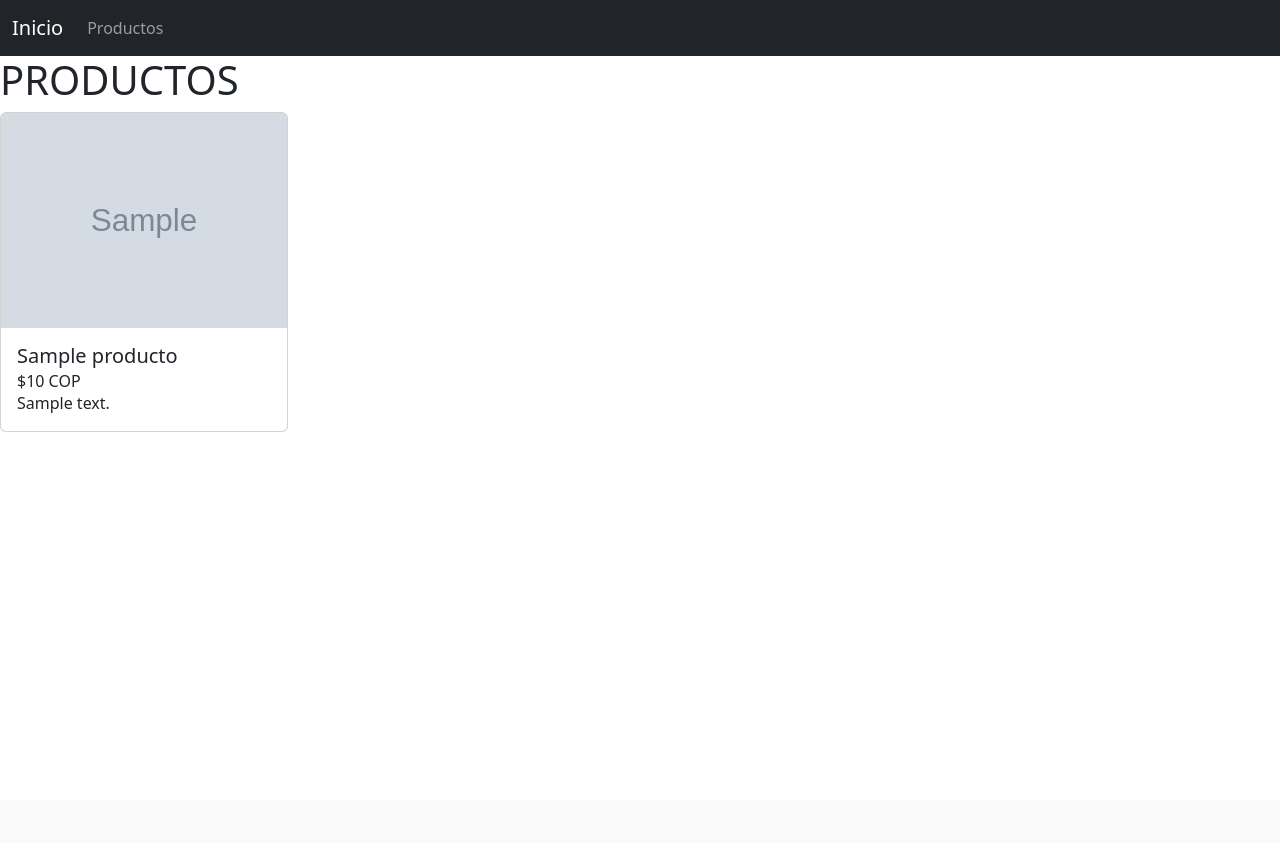
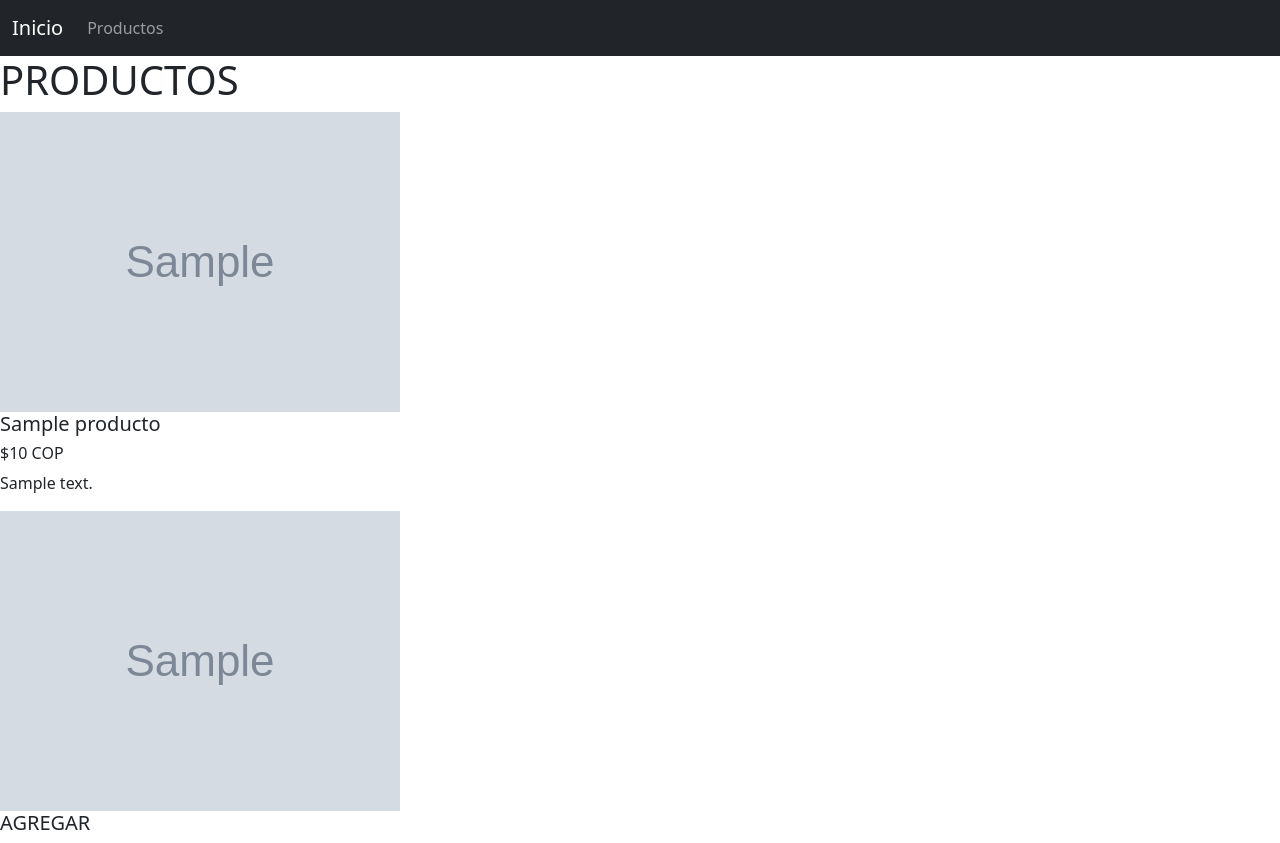
Before and after one commit to julio994/FOODTRUCK, a Django app: template foodtruck/producto/templates/producto/producto.html in a window 1280 px wide. Before the commit the page ends 432 px from the top, so only its background shows below. Run offline with Django 5.2, Linux system fonts and the light colour scheme; the template is opened without the code that fills it: values that come from a table or form of the project are taken from there, others are empty; tables that the repository leaves empty hold one stand-in row (values such as "Sample post"); grey boxes marked "Sample" are stand-in pictures.

Commit message:
creacion tarjetas productos

```diff
--- a/foodtruck/producto/templates/producto/producto.html
+++ b/foodtruck/producto/templates/producto/producto.html
@@ -6,21 +6,32 @@
 
     <h1>PRODUCTOS</h1>
     {% for producto in productos %}
-        <div class="card" style="width: 18rem;">
+    <div class="cotenedor-cp">
+      <div class="cardp">
+          <div class="cardp-inner">
+              <div class="cardp-front">
+                  <!-- Contenido de la parte frontal de la tarjeta -->
                   {% if producto.image  %}
-                <img class="card-img-top" src="{{producto.image.url}}" alt="Card image cap">
+                    <img class="" src="{{producto.image.url}}" alt="Card image cap">
                   {% endif %}
-            <div class="card-body">
-                <h5 class="card-title">{{producto.name}}</h5>
-                <h6 class="card-subtitle">${{producto.price}} COP</h6>
+                  <div>
+                      <h5 class="">{{producto.name}}</h5>
+                      <h6 class="">${{producto.price}} COP</h6>
                       {% if producto.description  %}
-                    <p class="card-text">{{producto.description}}</p>
+                        <p class="">{{producto.description}}</p>
                       {% endif %}
+                  </div>
 
-
-
-
+              </div>
+              <div class="cardp-back">
+                  <!-- Contenido de la parte trasera de la tarjeta -->
+                  <img class="img-productoback" src="{{producto.image.url}}" alt="Card image cap">
+                  <h5 class="title-b">AGREGAR</h5>
+              </div>
+          </div>
       </div>
   </div>
     {% endfor %}
+
+
 {% endblock %}
```
Also changed, not shown: foodtruck/restaurante/static/restaurante/css/style.css (+56 -0 lines). Lines whose indentation alone changed are shown as unchanged.
